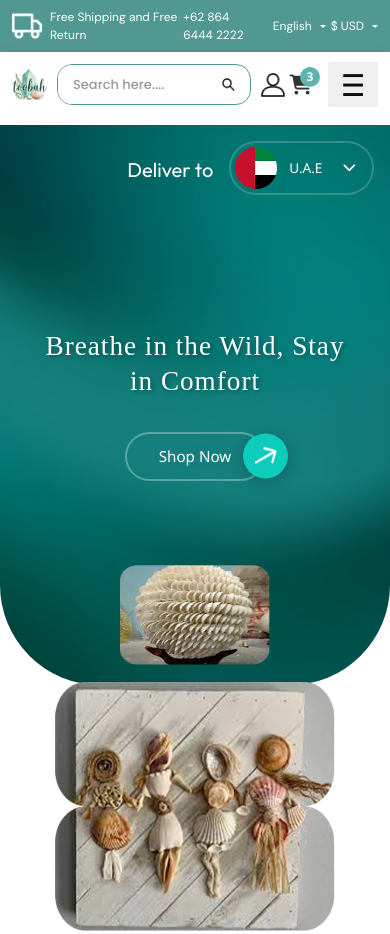
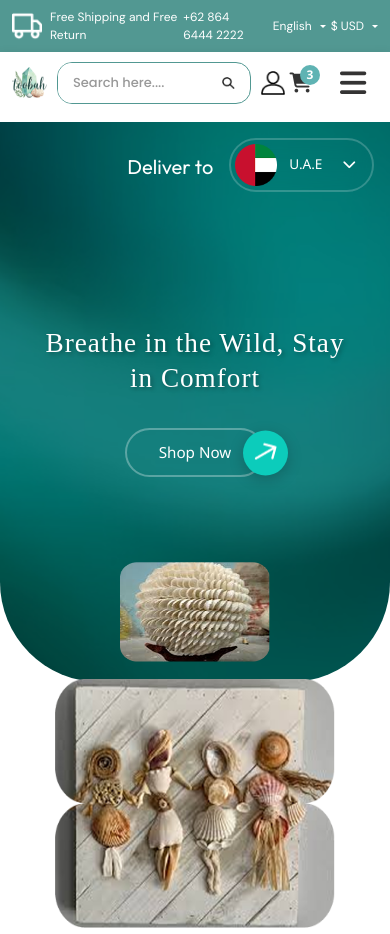
Before and after one commit to saroonk/softverses-project-1, a plain HTML site: page index.html in a window 390 px wide. Shown: the top 934 px of the page. Drawn offline with nearby package versions, Linux system fonts and the light colour scheme; a web font is replaced by a local one.

```diff
--- a/index.css
+++ b/index.css
@@ -332,16 +332,18 @@
 
             .mobile-toggle{
                 /* border: 1px solid #529892; */
-                /* background-color: #71cac3; */
-                color: rgb(14, 14, 14);
+                background-color: transparent;
+                color: rgb(52, 51, 51);
                 border: none;
                 border-radius: 2px;
                 width: 50px;
                 opacity: 1;
+                padding: 5px;
+                transition: 1s;
 
             }
             .mobile-toggle:hover{
-                background-color: #529892;
+                background-color: #cdcfcf;
             }
 
             .navbar-toggler-icon {
--- a/index.html
+++ b/index.html
@@ -109,7 +109,7 @@
 
 
                  <button class="mobile-toggle d-xl-none ms-3" type="button" onclick="toggleMobileMenu()">
-                    <span style="font-size: 30px; display: flex; align-items: center; justify-content: center;">☰</span>
+                    <span style="font-size: 30px; display: flex; align-items: center; justify-content: center;"><i class="fas fa-bars"></i></span>
                 </button>
 
             </div>
```
